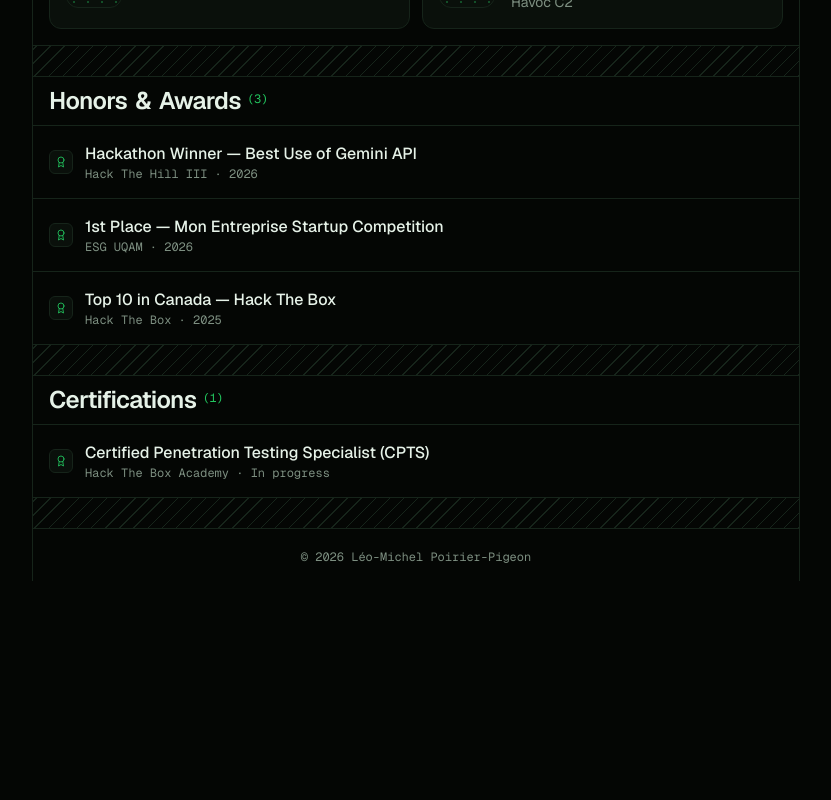
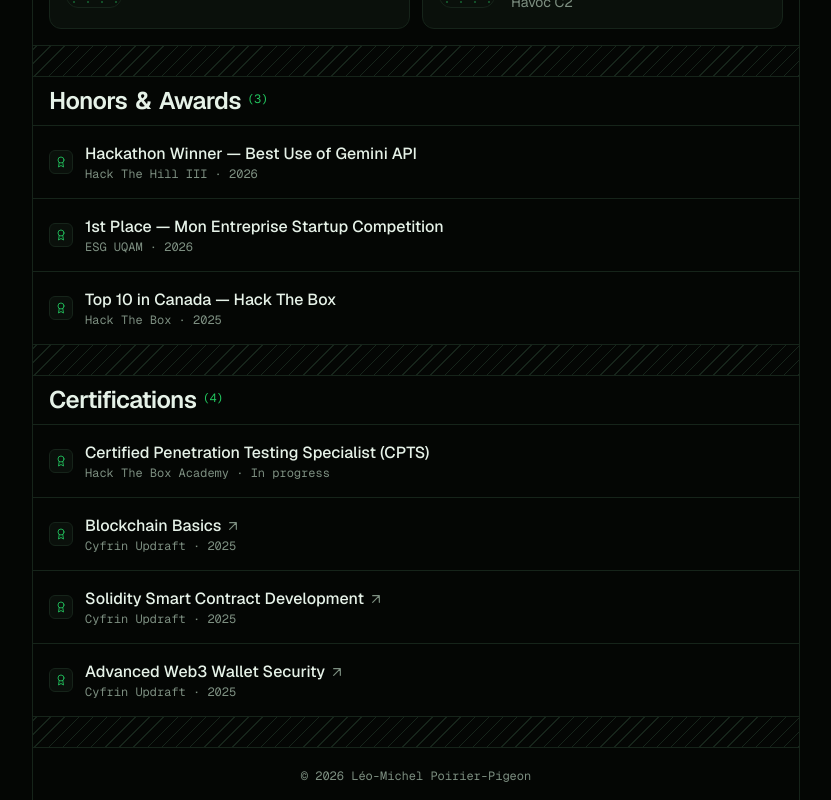
Before and after one commit to leo-mitch/portfolio, a Next.js app: page / in a window 1280 px wide. Shown: the part 2463-3263 px from the top of the page, without its empty margins (224-1055 px from the left). Before the commit the page ends 3044 px from the top, so only its background shows below. Built offline with nearby package versions, Linux system fonts and the light colour scheme.

Commit message:
Add Cyfrin Updraft certifications with verification links
- Add Blockchain Basics, Solidity Smart Contract Development, and
  Advanced Web3 Wallet Security (Cyfrin Updraft)
- Link certification titles to their credential pages

```diff
--- a/src/app/page.tsx
+++ b/src/app/page.tsx
@@ -338,7 +338,11 @@ function Projects() {
   );
 }
 
-function SimpleList({ items }: { items: { title: string; issuer: string; date: string }[] }) {
+function SimpleList({
+  items,
+}: {
+  items: { title: string; issuer: string; date: string; url?: string }[];
+}) {
   return (
     <ul>
       {items.map((a) => (
@@ -347,7 +351,19 @@ function SimpleList({ items }: { items: { title: string; issuer: string; date: s
             <AwardIcon width={12} height={12} />
           </span>
           <div className="flex-1">
-            <p className="font-medium">{a.title}</p>
+            {a.url ? (
+              <a
+                href={a.url}
+                target="_blank"
+                rel="noreferrer"
+                className="group inline-flex items-center gap-1 font-medium hover:text-accent"
+              >
+                {a.title}
+                <ArrowUpRightIcon className="text-muted transition group-hover:-translate-y-0.5 group-hover:translate-x-0.5 group-hover:text-accent" />
+              </a>
+            ) : (
+              <p className="font-medium">{a.title}</p>
+            )}
             <p className="font-mono text-xs text-muted">
               {a.issuer} · {a.date}
             </p>
--- a/src/data/profile.ts
+++ b/src/data/profile.ts
@@ -292,8 +292,26 @@ export const awards = [
   { title: "Top 10 in Canada — Hack The Box", issuer: "Hack The Box", date: "2025" },
 ];
 
-export const certifications = [
+export const certifications: { title: string; issuer: string; date: string; url?: string }[] = [
   { title: "Certified Penetration Testing Specialist (CPTS)", issuer: "Hack The Box Academy", date: "In progress" },
+  {
+    title: "Blockchain Basics",
+    issuer: "Cyfrin Updraft",
+    date: "2025",
+    url: "https://profiles.cyfrin.io/u/return/achievements/blockchain-basics",
+  },
+  {
+    title: "Solidity Smart Contract Development",
+    issuer: "Cyfrin Updraft",
+    date: "2025",
+    url: "https://profiles.cyfrin.io/u/return/achievements/solidity",
+  },
+  {
+    title: "Advanced Web3 Wallet Security",
+    issuer: "Cyfrin Updraft",
+    date: "2025",
+    url: "https://profiles.cyfrin.io/u/return/achievements/advanced-web3-wallet-security",
+  },
 ];
 
 export const posts: { title: string; date: string; slug: string }[] = [
```
